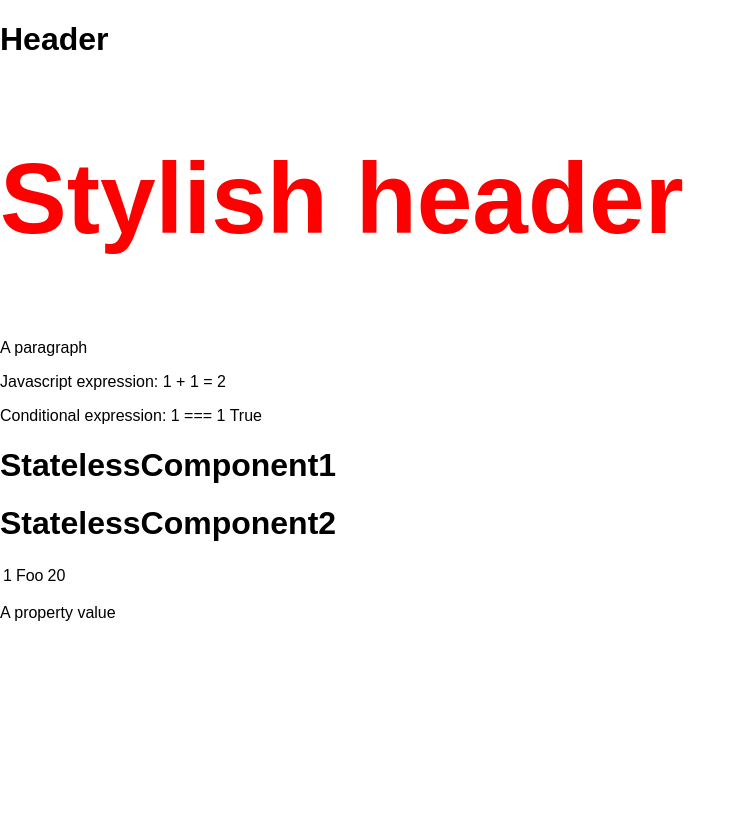
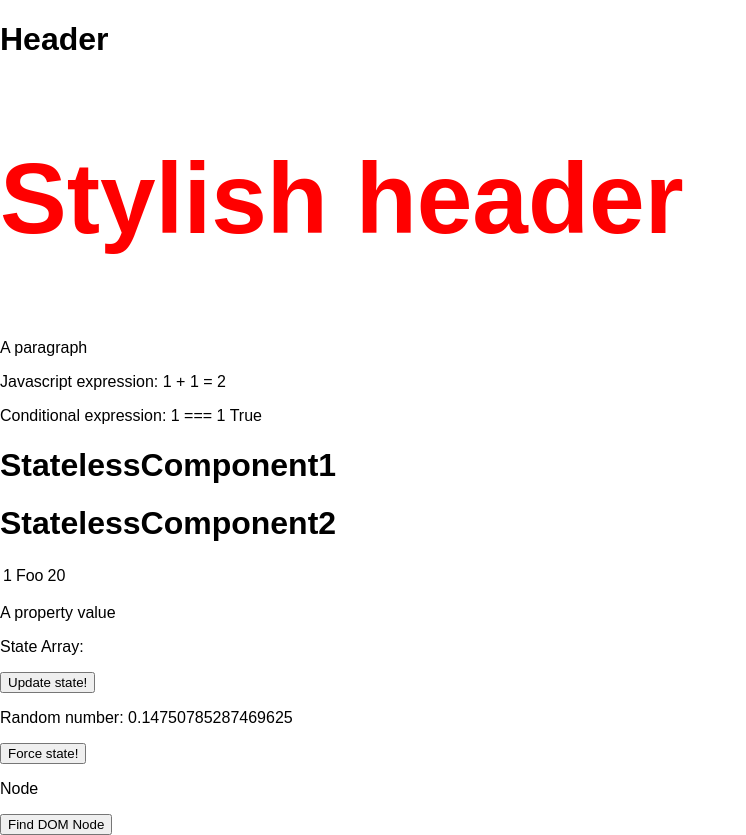
Before and after one commit to magnuvau/hello-react, a React (Create React App) app: page / in a window 1280 px wide. Shown: the whole page, without its empty margins (0-746 px from the left). Before the commit the page ends 800 px from the top, so only its background shows below. Built offline with nearby package versions, Linux system fonts and the light colour scheme.

Commit message:
Add component API buttons

```diff
--- a/src/App.js
+++ b/src/App.js
@@ -1,4 +1,5 @@
 import React, { Component } from 'react';
+import ReactDOM from 'react-dom';
 import logo from './logo.svg';
 import './App.css';
 
@@ -13,9 +14,26 @@ class App extends Component {
                "name":"Foo",
                "age":"20"
             }
-         ]
+         ],
+         buttonData: []
       }
+      this.setStateHandler = this.setStateHandler.bind(this);
+      this.forceUpdateHandler = this.forceUpdateHandler.bind(this);
+      this.findDomNodeHandler = this.findDomNodeHandler.bind(this);
    }
+   setStateHandler() {
+       var item = "setState..."
+       var myArray = this.state.buttonData.slice();
+       myArray.push(item);
+       this.setState({buttonData: myArray})
+   }
+   forceUpdateHandler() {
+       this.forceUpdate();
+   }
+      findDomNodeHandler() {
+         var myDiv = document.getElementById('myDiv');
+         ReactDOM.findDOMNode(myDiv).style.color = 'green';
+      }
   render() {
 
     var i = 1;
@@ -48,6 +66,18 @@ class App extends Component {
 
         {/*This is a prop sent from RactDOM*/}
         <p>{this.props.prop}</p>
+
+        {/*Button to update state of component*/}
+        <p>State Array: {this.state.buttonData}</p>
+        <button onClick={this.setStateHandler}>Update state!</button>
+
+        {/*Force update state of component*/}
+        <p>Random number: {Math.random()}</p>
+        <button onClick={this.forceUpdateHandler}>Force state!</button>
+
+        {/*Force update state of component*/}
+        <p id="myDiv">Node</p>
+        <button onClick={this.findDomNodeHandler}>Find DOM Node</button>
      </div>
     );
   }
```
